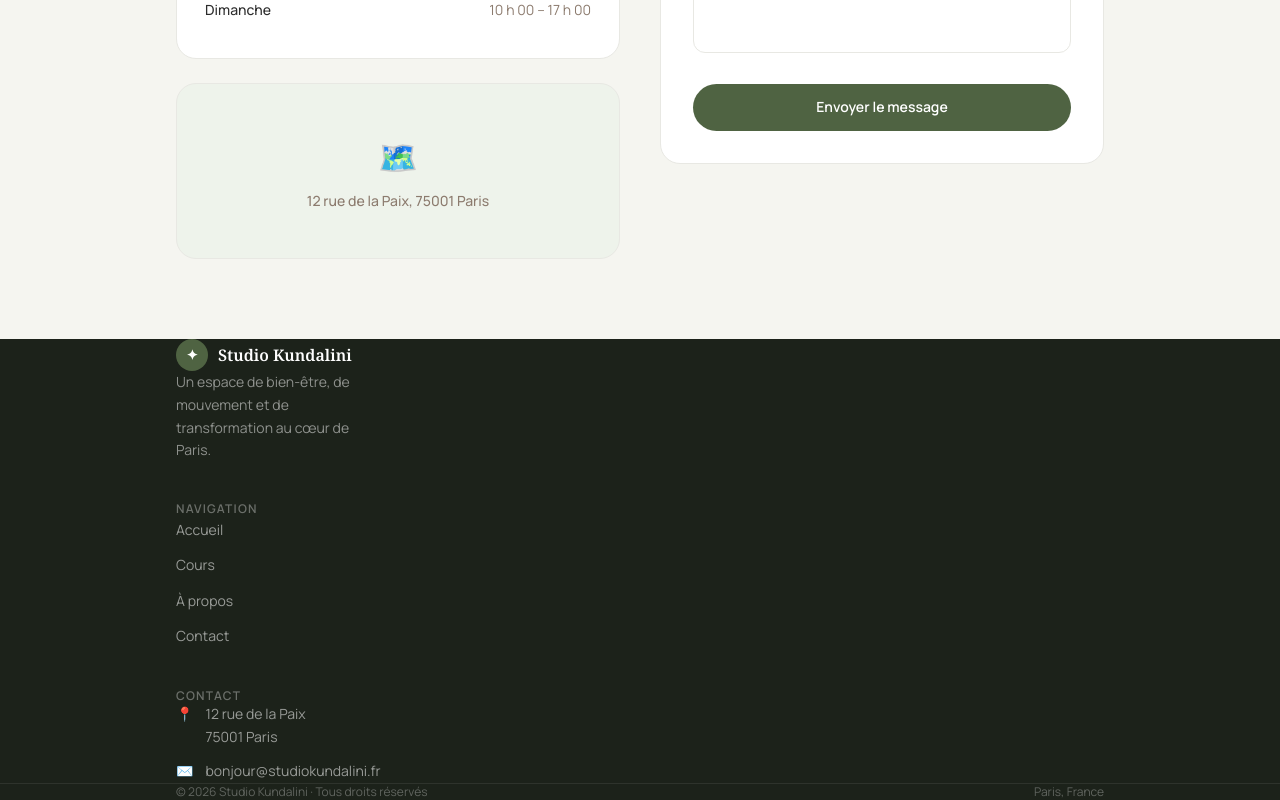
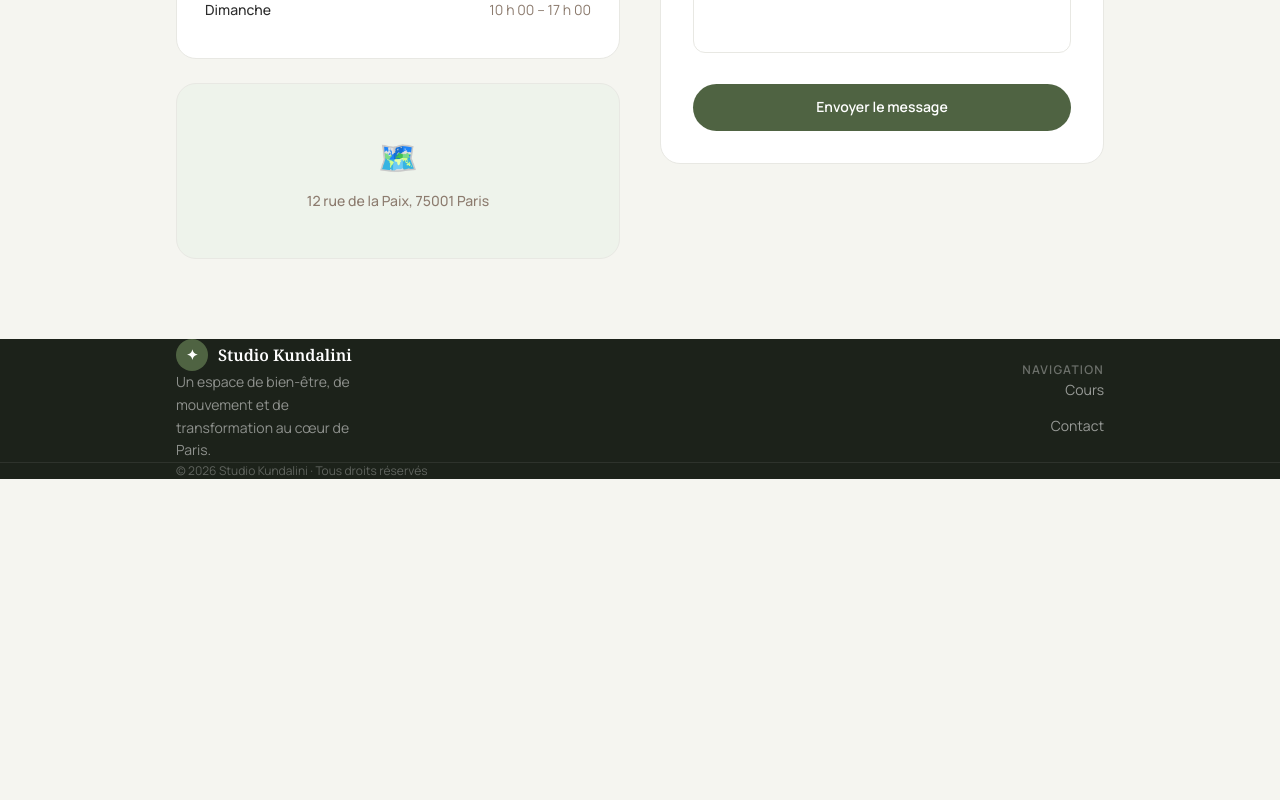
Before and after one commit to marya213/Sitedeyoga, a React (Vite) app: page /contact in a window 1280 px wide. Shown: the part 758-1558 px from the top of the page. After the commit the page ends 1237 px from the top, so only its background shows below. Built offline with nearby package versions, Linux system fonts and the light colour scheme.

Commit message:
fix(footer): mieux centrer marque et navigation dans le footer

```diff
--- a/src/components/Footer.jsx
+++ b/src/components/Footer.jsx
@@ -1,56 +1,71 @@
 import { Link } from "react-router-dom";
 
 const LINKS = [
-  { label: 'Accueil',  to: '/'         },
-  { label: 'Cours',    to: '/cours'    },
-  { label: 'À propos', to: '/a-propos' },
-  { label: 'Contact',  to: '/contact'  },
-]
+  { label: "Cours", to: "/cours" },
+  { label: "Contact", to: "/contact" },
+];
 
 export default function Footer() {
   return (
-    <footer style={{ background: '#1c221a', color: 'rgba(255,255,255,.65)' }}>
+    <footer style={{ background: "#1c221a", color: "rgba(255,255,255,.65)" }}>
       <div
-        className="section-inner py-14"
-        style={{ display: 'grid', gridTemplateColumns: '1fr', gap: '2.5rem' }}
+        className="section-inner py-20 px-6 sm:px-8 lg:px-0"
+        style={{ display: "grid", gridTemplateColumns: "1fr", gap: "2.5rem" }}
       >
-        {/* Grid 3 cols sur md */}
-        <div style={{ display: 'grid', gridTemplateColumns: 'repeat(1,1fr)', gap: '2.5rem' }}
-             className="md:grid-cols-3">
-
+        {/* Marque + navigation (même ligne sur desktop) */}
+        <div className="flex flex-col md:flex-row md:items-center md:justify-between gap-10">
           {/* Marque */}
           <div>
             <div className="flex items-center gap-2.5 mb-4">
               <span
                 className="nav-icon active flex-shrink-0"
-                style={{ width: '2rem', height: '2rem', fontSize: '.875rem', fontWeight: 700 }}
+                style={{
+                  width: "2rem",
+                  height: "2rem",
+                  fontSize: ".875rem",
+                  fontWeight: 700,
+                }}
               >
                 ✦
               </span>
-              <span className="font-serif font-semibold text-base" style={{ color: '#fff' }}>
+              <span
+                className="font-serif font-semibold text-base"
+                style={{ color: "#fff" }}
+              >
                 Studio Kundalini
               </span>
             </div>
-            <p className="text-sm leading-relaxed" style={{ color: 'rgba(255,255,255,.5)', maxWidth: '22ch' }}>
-              Un espace de bien-être, de mouvement et de transformation au cœur de Paris.
+            <p
+              className="text-sm leading-relaxed"
+              style={{ color: "rgba(255,255,255,.5)", maxWidth: "22ch" }}
+            >
+              Un espace de bien-être, de mouvement et de transformation au cœur
+              de Paris.
             </p>
           </div>
 
           {/* Navigation */}
-          <div>
-            <h3 className="text-xs font-semibold uppercase tracking-widest mb-5"
-                style={{ color: 'rgba(255,255,255,.35)', fontFamily: 'var(--font-sans)' }}>
+          <div className="flex flex-col md:items-end md:text-right">
+            <h3
+              className="text-xs font-semibold uppercase tracking-widest mb-5"
+              style={{
+                color: "rgba(255,255,255,.35)",
+                fontFamily: "var(--font-sans)",
+              }}
+            >
               Navigation
             </h3>
-            <ul style={{ display: 'flex', flexDirection: 'column', gap: '.625rem' }}>
+            <ul className="flex flex-col gap-2.5 md:items-end">
               {LINKS.map(({ label, to }) => (
                 <li key={to}>
                   <Link
                     to={to}
                     className="text-sm transition-colors"
-                    style={{ color: 'rgba(255,255,255,.55)' }}
-                    onMouseEnter={e => e.currentTarget.style.color = '#fff'}
-                    onMouseLeave={e => e.currentTarget.style.color = 'rgba(255,255,255,.55)'}
+                    style={{ color: "rgba(255,255,255,.55)" }}
+                    onMouseEnter={(e) => (e.currentTarget.style.color = "#fff")}
+                    onMouseLeave={(e) =>
+                      (e.currentTarget.style.color = "rgba(255,255,255,.55)")
+                    }
                   >
                     {label}
                   </Link>
@@ -58,41 +73,18 @@ export default function Footer() {
               ))}
             </ul>
           </div>
-
-          {/* Contact */}
-          <div>
-            <h3 className="text-xs font-semibold uppercase tracking-widest mb-5"
-                style={{ color: 'rgba(255,255,255,.35)', fontFamily: 'var(--font-sans)' }}>
-              Contact
-            </h3>
-            <ul style={{ display: 'flex', flexDirection: 'column', gap: '.75rem', fontSize: '.875rem' }}>
-              <li style={{ display: 'flex', alignItems: 'flex-start', gap: '.75rem' }}>
-                <span style={{ color: 'var(--color-tertiary)', flexShrink: 0 }}>📍</span>
-                <span style={{ color: 'rgba(255,255,255,.55)' }}>12 rue de la Paix<br />75001 Paris</span>
-              </li>
-              <li style={{ display: 'flex', alignItems: 'center', gap: '.75rem' }}>
-                <span style={{ color: 'var(--color-tertiary)' }}>✉️</span>
-                <a href="mailto:bonjour@studiokundalini.fr"
-                   className="transition-colors"
-                   style={{ color: 'rgba(255,255,255,.55)' }}
-                   onMouseEnter={e => e.currentTarget.style.color = '#fff'}
-                   onMouseLeave={e => e.currentTarget.style.color = 'rgba(255,255,255,.55)'}>
-                  bonjour@studiokundalini.fr
-                </a>
-              </li>
-            </ul>
-          </div>
         </div>
       </div>
 
       {/* Bas */}
-      <div style={{ borderTop: '1px solid rgba(255,255,255,.08)' }}>
-        <div className="section-inner py-5 flex flex-col sm:flex-row items-center justify-between gap-2 text-xs"
-             style={{ color: 'rgba(255,255,255,.3)' }}>
+      <div style={{ borderTop: "1px solid rgba(255,255,255,.08)" }}>
+        <div
+          className="section-inner py-5 px-6 sm:px-8 lg:px-0 flex flex-col sm:flex-row items-center justify-between gap-2 text-xs"
+          style={{ color: "rgba(255,255,255,.3)" }}
+        >
           <span>© 2026 Studio Kundalini · Tous droits réservés</span>
-          <span>Paris, France</span>
         </div>
       </div>
     </footer>
-  )
+  );
 }
```
